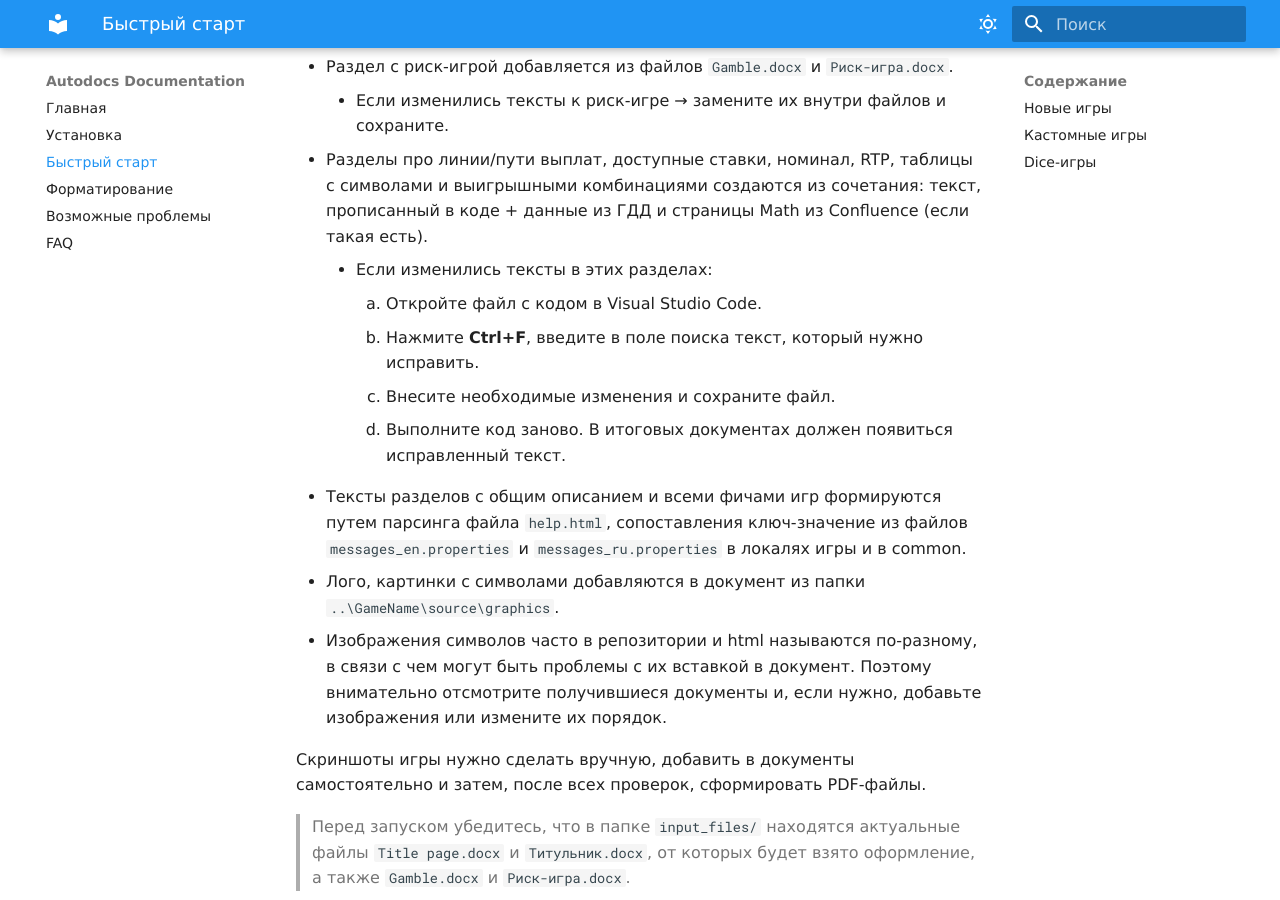
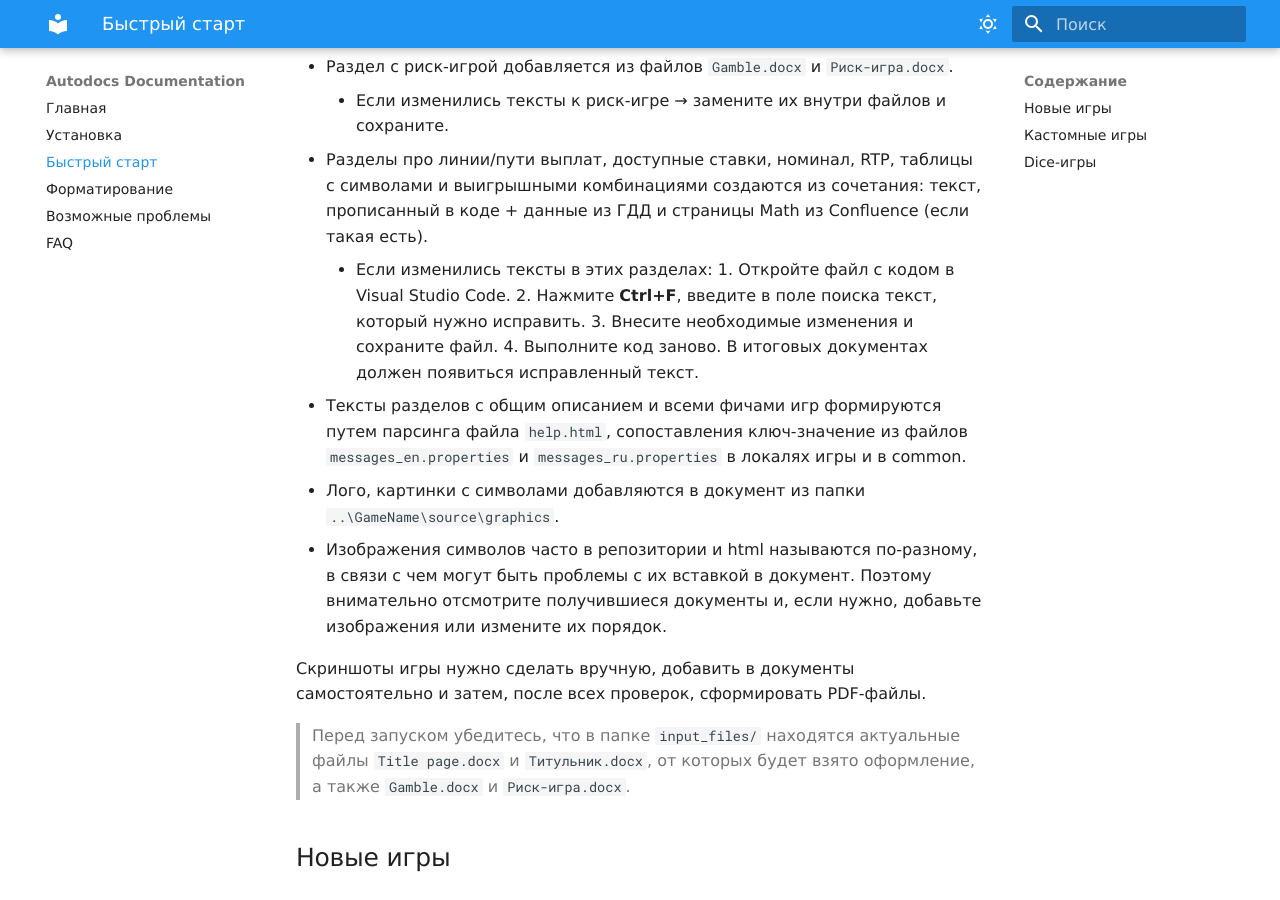
Before and after one commit to lopefre/Documentation, an MkDocs documentation site: the page built from docs/usage.md, in a window 1280 px wide and 900 px high, scrolled down 319 px. Built offline with MkDocs 1.6.1 and Material for MkDocs 9.7.7, drawn with Linux system fonts in a browser that asks for light colours; some web fonts are replaced.

Commit message:
Update usage.md

```diff
--- a/docs/usage.md
+++ b/docs/usage.md
@@ -13,10 +13,10 @@
 - Разделы про линии/пути выплат, доступные ставки, номинал, RTP, таблицы с символами и выигрышными комбинациями создаются из сочетания: текст, прописанный в коде + данные из ГДД и страницы Math из Confluence (если такая есть).
 
     - Если изменились тексты в этих разделах:
-        1. Откройте файл с кодом в Visual Studio Code.
-        2. Нажмите **Ctrl+F**, введите в поле поиска текст, который нужно исправить.
-        3. Внесите необходимые изменения и сохраните файл.
-        4. Выполните код заново. В итоговых документах должен появиться исправленный текст.
+        1\. Откройте файл с кодом в Visual Studio Code.
+        2\. Нажмите **Ctrl+F**, введите в поле поиска текст, который нужно исправить.
+        3\. Внесите необходимые изменения и сохраните файл.
+        4\. Выполните код заново. В итоговых документах должен появиться исправленный текст.
 
 - Тексты разделов с общим описанием и всеми фичами игр формируются путем парсинга файла `help.html`, сопоставления ключ-значение из файлов `messages_en.properties` и `messages_ru.properties` в локалях игры и в common.
 
```
